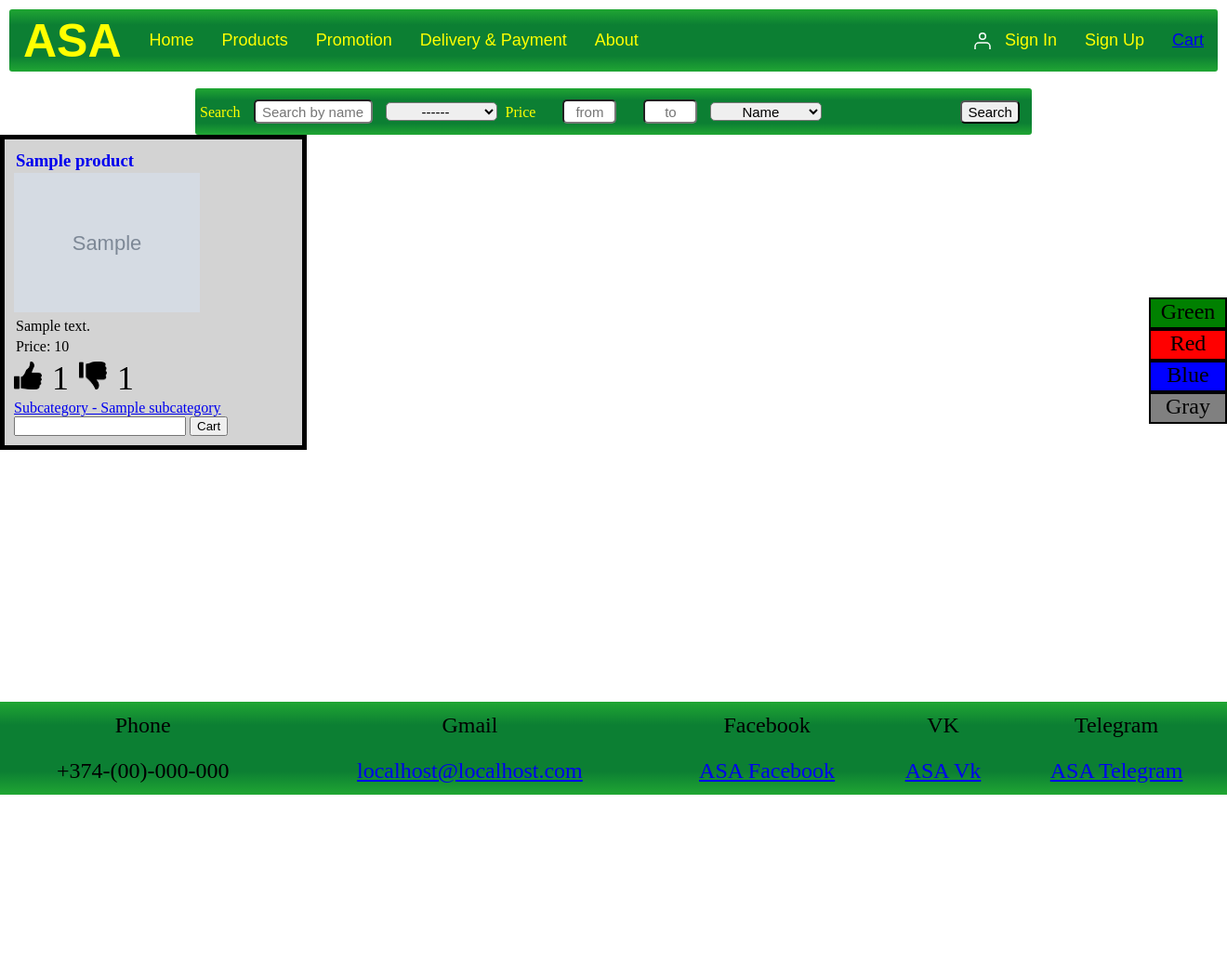
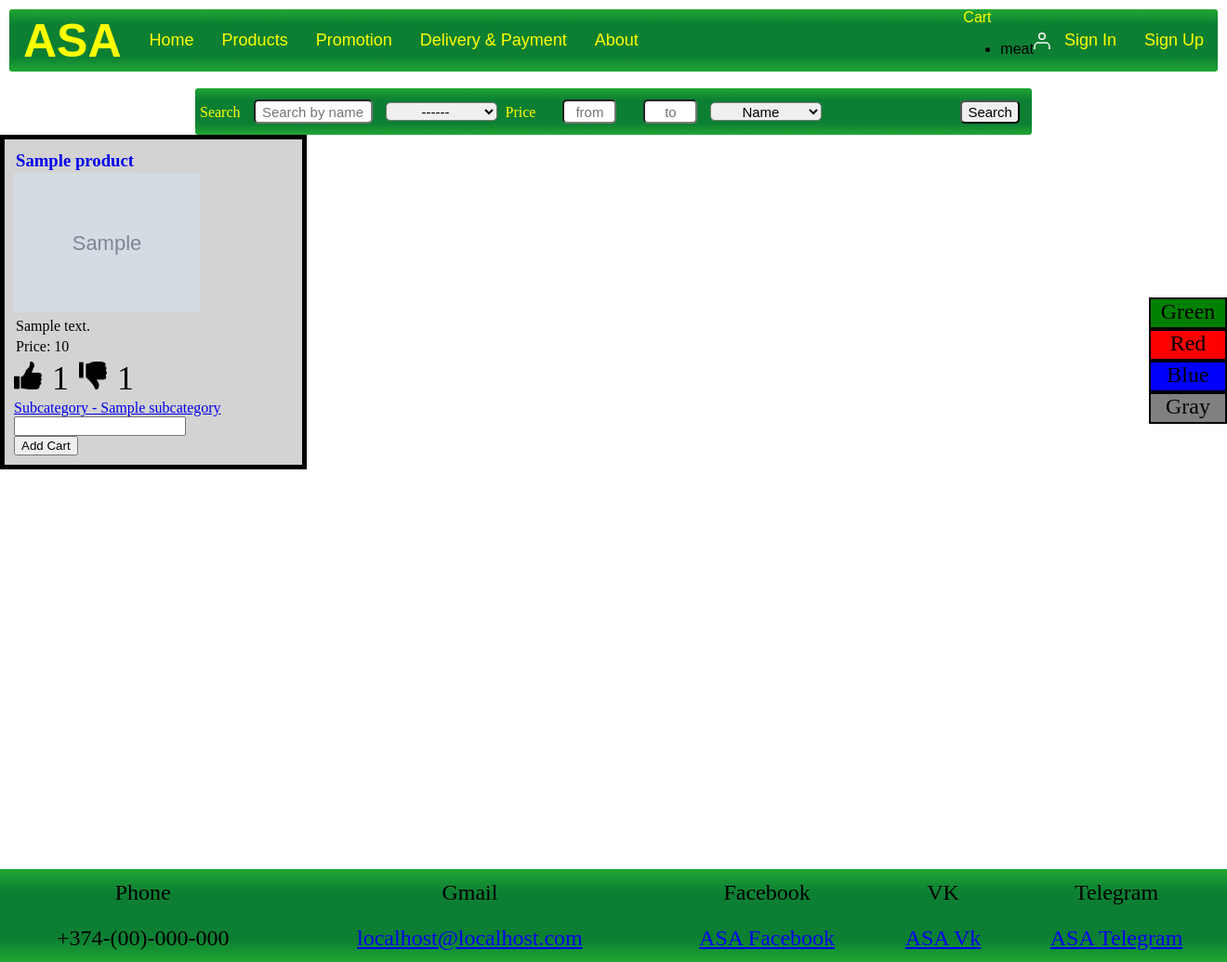
Before and after one commit to Arshak-Yesayan/food_market, a Django app: page /products/ in a window 1320 px wide. Shown: the whole page at 93% size. Before the commit the page ends 855 px from the top, so only its background shows below. Run offline with Django 3.2, Linux system fonts and the light colour scheme; tables that the repository leaves empty hold one stand-in row (values such as "Sample post"); grey boxes marked "Sample" are stand-in pictures; some libraries are stand-ins or nearby versions.

Commit message:
update cart

```diff
--- a/food_market/static/css/base.css
+++ b/food_market/static/css/base.css
@@ -34,7 +34,7 @@
 
 footer {
     position: relative;
-    margin-top: -180px; /* negative value of footer height */
+    margin-top: auto; /* negative value of footer height */
     height: 100px;
     clear: both;
     top: 5%;
--- /dev/null
+++ b/food_market/static/js/scripts.js
@@ -0,0 +1,12 @@
+$(document).ready(function(){
+    var form = $('#form_buying_product');
+    console.log(form);
+    form.on('submit', function(e){
+        e.preventDefault();
+        console.log('123');
+        var nmb = $('#number').val();
+        console.log(nmb);
+        })
+
+
+});
--- a/food_market/templates/base.html
+++ b/food_market/templates/base.html
@@ -2,6 +2,7 @@
 {% load static %}
 <html lang="en">
 <head>
+
     <meta charset="UTF-8">
     <meta name="viewport" content="width=device-width, initial-scale=1.0">
     <title>{% block title %}{% endblock %}</title>
@@ -22,7 +23,9 @@
         </main>
     </div>
     {% include 'footer.html' %}
+
     <script src="{% static 'js/change_color.js' %}"></script>
+
     {% block js %}{% endblock %}
 </body>
 </html>
--- a/food_market/templates/header.html
+++ b/food_market/templates/header.html
@@ -1,3 +1,5 @@
+{% load static %}
+
 <header class="header color_changeable">
     <div class="header__section">
         <div class="header_item headerlogo">
@@ -9,7 +11,20 @@
         <div class="header_item hraderbutton"><a href="#" class="part_header_a" >Delivery & Payment</a></div>
         <div class="header_item hraderbutton"><a href="{% url 'about' %}" class="part_header_a" >About</a></div>
     </div>
+
     <div class="header__section">
+
+        <div class="basket-container" >
+            <a class="part_header_a" href="">Cart </a>
+            <div class="basket-items hidden">
+                <ul class="">
+                    <li>
+                        meat
+                    </li>
+                </ul>
+            </div>
+        </div>
+
         <svg width="18" height="18" viewBox="0 0 18 18" fill="none" xmlns="http://www.w3.org/2000/svg">
             <circle cx="9" cy="4" r="3.25" stroke="white" stroke-width="1.5"></circle>
             <path d="M17 18V15C17 12.7909 15.2091 11 13 11H5C2.79086 11 1 12.7909 1 15V18" stroke="white" stroke-width="1.5"></path>
@@ -17,11 +32,18 @@
         {% if user.is_authenticated %}
         <div class="header_item hraderbutton"><a href="{% url 'profile' %}" class="part_header_a">{{ user.username }}</a></div>
         <div class="header_item hraderbutton"><a href="{% url 'logout' %}" class="part_header_a">Log out</a></div>
-        <div class="header_item hraderbutton"><a href="#" class="part_header_a" >Cart</a></div>
+
         {% else %}
+
         <div class="header_item hraderbutton"><a href="{% url 'login' %}" class="part_header_a" >Sign In</a></div>
         <div class="header_item hraderbutton"><a href="{% url 'register' %}" class="part_header_a" >Sign Up</a></div>
-        <div class="header_item hraderbutton"><a href="#"  >Cart</a></div>
+
         {% endif %}
     </div>
+    {% block js %}
+
+    {% endblock %}
+    <!-- jQuery -->
+    <script src="https://code.jquery.com/jquery-2.1.4.min.js"></script>
+    <script src="{% static 'js/scripts.js' %}" ></script>
 </header>
--- a/food_market/templates/product/index.html
+++ b/food_market/templates/product/index.html
@@ -68,20 +68,21 @@
                     <p id="dislikes_{{ product.0.id }}" class="like_dislike">{{ product.0.dislikes }}</p>
                     </div>
                     <a href="{% url 'subcategory' product.0.subcategory %}">Subcategory - {{ product.0.subcategory }}</a>
-
+                <div>
                     <form id="form_buying_product" class="form-inline">
-                        <input type="number" class="form-control">
-                        <button type="button" class="btn btn-success btn-buy"
-
-                        data-product_id = "{{ product.0.id }}"
-                        data-product_name = "{{ product.0.title }}"
-                        data-product_price = "{{ product.0.price }}"
-
-                        >
-                            Cart
-                        </button>
+                        <div class="form-group">
+                            <input type="number" class="form-control" name="number" id="number">
+                        </div>
+                            <div class="form-group">
+                                <button type="submit" class="btn btn-success btn-buy"
+                                    data-product_id = "{{ product.0.id }}"
+                                    data-product_name = "{{ product.0.title }}"
+                                    data-product_price = "{{ product.0.price }}"
+                                >Add Cart
+                                </button>
+                             </div>
                     </form>
-
+                </div>
                 </div>
         {% endfor %}
     {% endif %}
@@ -89,4 +90,5 @@
 
 {% block js %}
 <script src="{% static 'js/like.js' %}"></script>
+
 {% endblock %}
```
Also changed, not shown: food_market/static/css/home.css (+21 -0 lines), food_market/templates/product/spec.html (+11 -0 lines), food_market/media/product/Orange_juice.jpg (added), food_market/media/product/Pic_meat.jpeg (added), food_market/media/product/Pic_meat.jpg (added), food_market/media/product/juice.jpg (added), food_market/media/product/meat.jpg (added).
